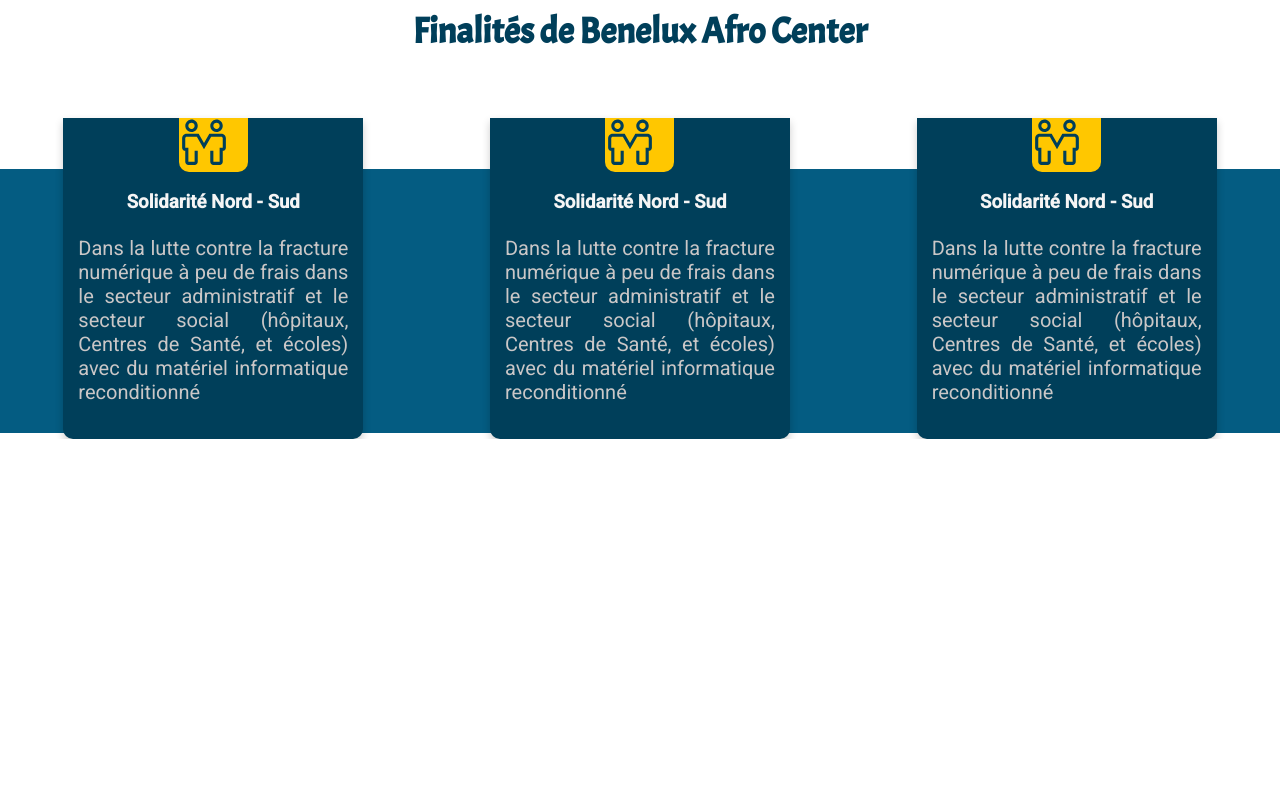
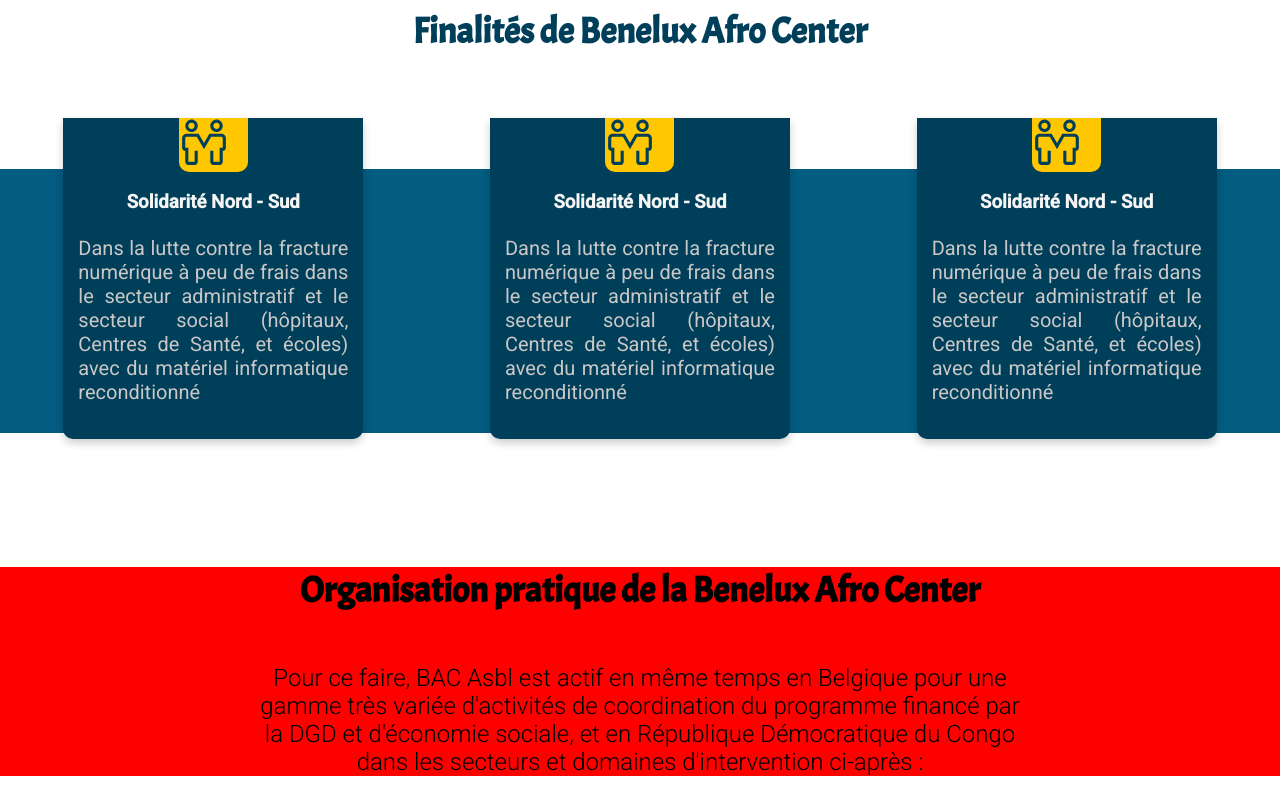
Before and after one commit to Romiale/benelux, a Next.js app: page /apropos in a window 1280 px wide. Shown: the part 702-1502 px from the top of the page. Before the commit the page ends 1141 px from the top, so only its background shows below. Built offline with nearby package versions, Linux system fonts and the light colour scheme.

Commit message:
feat: add section3 on apropos pages

```diff
--- a/pages/apropos.js
+++ b/pages/apropos.js
@@ -37,6 +37,12 @@
 					<CardFinalite />
 				</div>
 			</div>
+			<div className={Styles.container_organisation}>
+				<h2 className={Styles.container_title}>Organisation pratique de la Benelux Afro Center</h2>
+				<p>
+					Pour ce faire, BAC Asbl est actif en même temps en Belgique pour une gamme très variée d'activités de coordination du programme financé par la DGD et d'économie sociale, et en République Démocratique du Congo dans les secteurs et domaines d'intervention ci-après :
+				</p>
+			</div>
 		</Layout>
 	 );
 }
```
